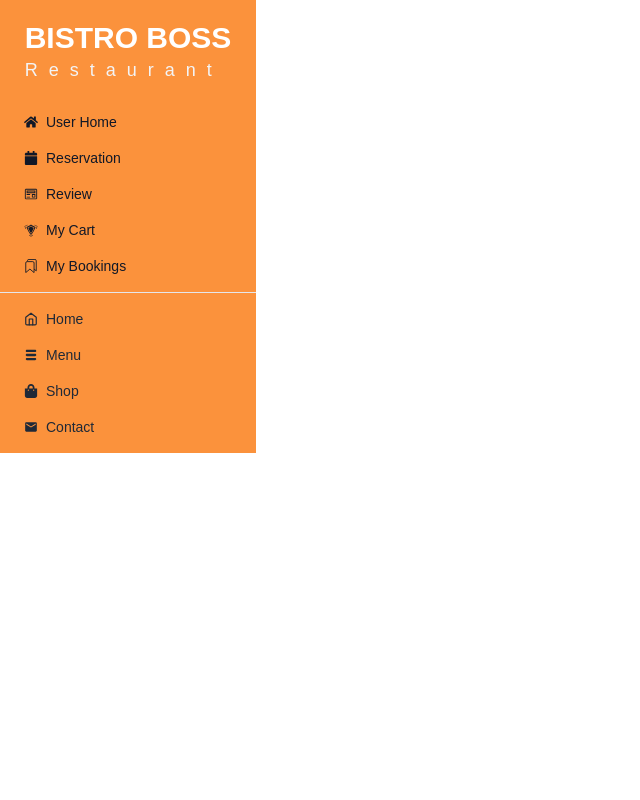
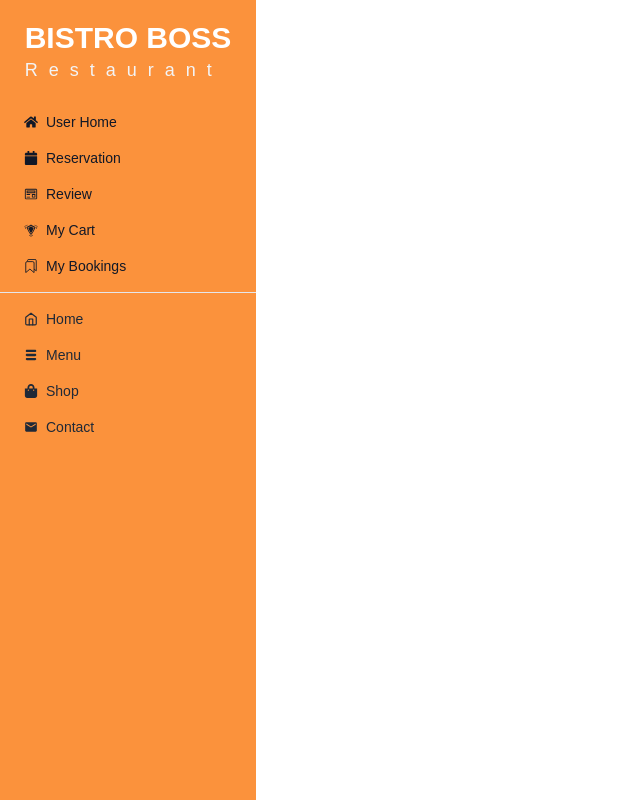
Before and after one commit to hellomaruf/Bistro-boss-client, a React (Vite) app: page /dashboard in a window 1280 px wide. Shown: the whole page, without its empty margins (0-640 px from the left). Built offline with nearby package versions, Linux system fonts and the light colour scheme; no server answers.

Commit message:
Added some problem solving

```diff
--- a/package.json
+++ b/package.json
@@ -42,6 +42,7 @@
     "eslint-plugin-react-hooks": "^4.6.0",
     "eslint-plugin-react-refresh": "^0.4.6",
     "postcss": "^8.4.38",
+    "tailwind-scrollbar": "^3.1.0",
     "tailwindcss": "^3.4.3",
     "vite": "^5.2.0"
   }
--- a/src/Layout/Dashboard.jsx
+++ b/src/Layout/Dashboard.jsx
@@ -10,7 +10,7 @@ function Dashboard() {
   return (
     <div className="flex">
       {/* Dashboard side bar */}
-      <div className="w-64 bg-orange-400 min-h-full">
+      <div className="w-64 bg-orange-400 h-screen">
         <div className="flex flex-col items-center pt-5 pb-3">
           <div className="">
             <h2 className="text-3xl uppercase text-white font-bold">
@@ -108,7 +108,7 @@ function Dashboard() {
         </ul>
       </div>
       {/* Dashboard content */}
-      <div className="flex-1 pl-8 pt-5">
+      <div className="flex-1 pl-8 pt-0">
         <Outlet />
       </div>
     </div>
--- a/src/Pages/Dashboard/Cart.jsx
+++ b/src/Pages/Dashboard/Cart.jsx
@@ -7,7 +7,7 @@ function Cart() {
 
   const totalPrice = cart?.reduce((total, item) => total + item.price, 0);
   return (
-    <div className="overflow-y-visible">
+    <div className="scrollbar  scrollbar-thumb-sky-700 scrollbar-track-sky-300 h-screen overflow-y-scroll">
       <SectionHeader shorts={"---My Cart---"} title={"WANNA ADD MORE?"} />
       <div className="mx-14 bg-orange-50 p-4 ">
         <div className="flex justify-between items-center pb-4">
```
Also changed, not shown: 1 other file (tests, documents, lock files or other folders).
